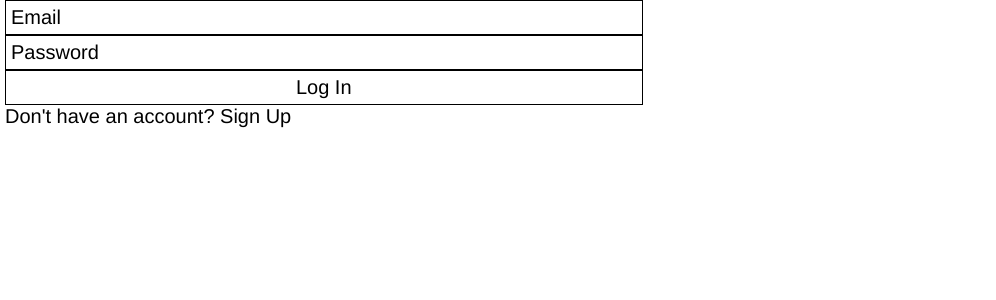
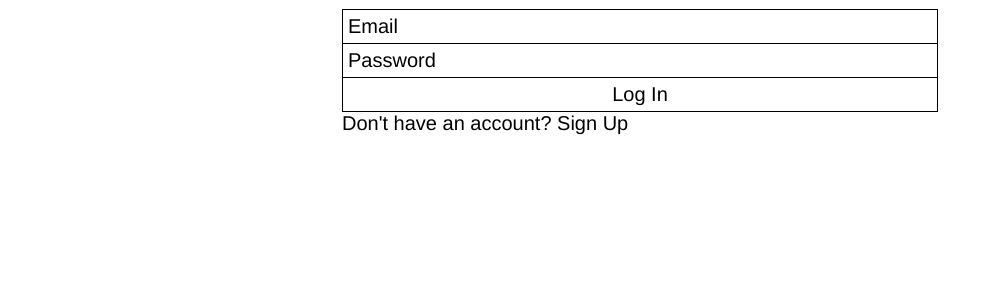
Before and after one commit to henricbjork/images, a React (Create React App) app: page /login in a window 1280 px wide. Shown: the top 300 px of the page, without its empty margins (0-996 px from the left). Built offline with nearby package versions, Linux system fonts and the light colour scheme.

Commit message:
updated styles

```diff
--- a/src/components/App.js
+++ b/src/components/App.js
@@ -15,6 +15,7 @@ import NotFound from '../pages/NotFound';
 
 const App = () => {
   return (
+    <div className="wrapper">
       <AppProvider>
         <Router>
           <Switch>
@@ -30,6 +31,7 @@ const App = () => {
           </Switch>
         </Router>
       </AppProvider>
+    </div>
   );
 };
 
--- a/src/components/Post.js
+++ b/src/components/Post.js
@@ -68,6 +68,7 @@ const Post = props => {
         src={`http://localhost:1111/api/posts/uploads/images/${props.post.content}`}
         alt={`Post ${props.post.id}`}
       />
+      <div className="content-text">
         <p>{props.post.description}</p>
         <span>{props.post.likes ? props.post.likes : 0}</span>
         {props.post.liked === 0 ? (
@@ -79,8 +80,9 @@ const Post = props => {
         <button onClick={() => (show ? setShow(false) : setShow(true))}>
           Edit
         </button>
+      </div>
       {show && (
-        <div>
+        <div className="edit-form">
           <form onSubmit={updatePost}>
             <input
               type="text"
--- a/src/index.scss
+++ b/src/index.scss
@@ -32,42 +32,46 @@ a {
   cursor: pointer;
 }
 
-a:hover,
-button:hover {
+a:hover {
   text-decoration: underline;
 }
 
-a,
-p,
-span,
-button,
-label {
-  padding: 0 0 0 5px;
+::placeholder {
+  color: $fontColor;
 }
 
-button {
-  font-size: 100%;
-  font-family: inherit;
-  color: $fontColor;
-  background: none;
-  border: 0;
-  outline: none;
-  cursor: pointer;
+img {
+  width: 100%;
+  display: block;
 }
 
-form {
-  padding: 0 0 0 5px;
+.wrapper {
+  padding: 10px 10px 0px 10px;
+}
 
-  label,
-  input {
-    display: block;
-    width: 50%;
+nav {
+  width: 100%;
+  position: fixed;
+  top: 0;
+  background: $backgroundColor;
+  padding: 5px 0 5px 0;
+  a {
+    padding: 0 5px 0 0;
   }
+}
+
+.content {
+  padding: 23px 0 0 0;
 
   button {
+    font-size: 100%;
+    font-family: inherit;
     border: 1px solid $fontColor;
     padding: 5px;
-    width: 50%;
+    width: 100%;
+    margin: -1px 0 0 0;
+    font-size: 100%;
+    cursor: pointer;
   }
 
   button:hover {
@@ -75,6 +79,78 @@ form {
     background: $fontColor;
     text-decoration: none;
   }
+
+  .content-text {
+    padding: 5px 0 5px 0;
+
+    p,
+    a,
+    span,
+    button {
+      padding: 0 5px 0 0;
+    }
+
+    button {
+      font-size: 100%;
+      font-family: inherit;
+      color: $fontColor;
+      background: none;
+      border: 0;
+      outline: none;
+      width: auto;
+    }
+
+    button:hover {
+      text-decoration: underline;
+    }
+  }
+
+  .users-text {
+    button {
+      padding: 0 5px 0 0;
+    }
+
+    button {
+      font-size: 100%;
+      font-family: inherit;
+      color: $fontColor;
+      background: none;
+      border: 0;
+      outline: none;
+      width: auto;
+    }
+
+    button:hover {
+      text-decoration: underline;
+    }
+  }
+
+  .profile-text p {
+    padding: 5px 0 5px 0;
+  }
+
+  .general-form {
+    padding: 1px 0 0 0;
+  }
+
+  .edit-form {
+    padding: 0 0 10px 0;
+  }
+}
+
+label {
+  border: 1px solid $fontColor;
+  padding: 5px;
+  width: 100%;
+  display: block;
+  cursor: pointer;
+}
+
+.fileinput {
+  opacity: 0;
+  overflow: hidden;
+  position: absolute;
+  z-index: -1;
 }
 
 input {
@@ -85,44 +161,31 @@ input {
   border: 1px solid $fontColor;
   outline: none;
   padding: 5px;
+  width: 100%;
+  margin: -1px 0 0 0;
 }
 
-::placeholder {
+button {
+  font-size: 100%;
+  font-family: inherit;
   color: $fontColor;
+  background: none;
+  border: 1px solid $fontColor;
+  padding: 5px;
+  width: 50%;
+  width: 100%;
+  margin: -1px 0 0 0;
 }
 
-label {
-  border: 1px solid $fontColor;
-  padding: 5px;
+button:hover {
+  color: $backgroundColor;
+  background: $fontColor;
+  text-decoration: none;
 }
 
-label:hover {
-  cursor: pointer;
+@media (min-width: 626px) {
+  .wrapper {
+    margin: auto;
+    max-width: 616px;
+  }
 }
-
-.fileinput {
-  opacity: 0;
-  overflow: hidden;
-  position: absolute;
-  z-index: -1;
-}
-
-img {
-  width: 100%;
-  display: block;
-  padding: 0 5px 0 5px;
-}
-
-.avatar {
-  max-width: 300px;
-}
-
-nav {
-  width: 100%;
-  position: fixed;
-  background: $backgroundColor;
-}
-
-.content {
-  padding: 24px 0 0 0;
-}
--- a/src/pages/Profile.js
+++ b/src/pages/Profile.js
@@ -44,14 +44,14 @@ const Profile = () => {
     <div>
       <Nav />
       <div className="content">
-        {avatar ? (
-          <img src={avatar} className="avatar" alt="Avatar" />
-        ) : (
-          <p>No profile image</p>
-        )}
-        <p>{biography}</p>
-        <Link to="/settings">Edit Profile</Link>
-        <button onClick={logout}>Log Out</button>
+        {avatar ? <img src={avatar} alt="Avatar" /> : <p>No profile image</p>}
+        <div className="profile-text">
+          <p>{biography}</p>
+          <Link to="/settings">
+            <button>Edit Profile</button>
+          </Link>
+          <button onClick={logout}>Log Out</button>
+        </div>
       </div>
     </div>
   );
--- a/src/pages/Settings.js
+++ b/src/pages/Settings.js
@@ -100,6 +100,7 @@ const UpdateUser = () => {
     <div>
       <Nav />
       <div className="content">
+        <div className="general-form">
           <form onSubmit={uploadAvatar}>
             <label>
               {filename}
@@ -137,6 +138,7 @@ const UpdateUser = () => {
           <div>{errors}</div>
         </div>
       </div>
+    </div>
   );
 };
 
--- a/src/pages/Share.js
+++ b/src/pages/Share.js
@@ -48,6 +48,7 @@ const Share = () => {
     <div>
       <Nav />
       <div className="content">
+        <div className="general-form">
           <form onSubmit={uploadPost}>
             <label>
               {filename}
@@ -69,6 +70,7 @@ const Share = () => {
           </form>
         </div>
       </div>
+    </div>
   );
 };
 
--- a/src/pages/Users.js
+++ b/src/pages/Users.js
@@ -38,7 +38,7 @@ const Users = () => {
       <div className="content">
         {users.length > 0 ? (
           users.map(user => (
-            <div key={user.id}>
+            <div className="users-text" key={user.id}>
               {user.followed === 0 ? (
                 <button
                   onClick={() => follow(user.id)}
```
Also changed, not shown: 1 other file (tests, documents, lock files or other folders). Lines whose indentation alone changed are shown as unchanged.
